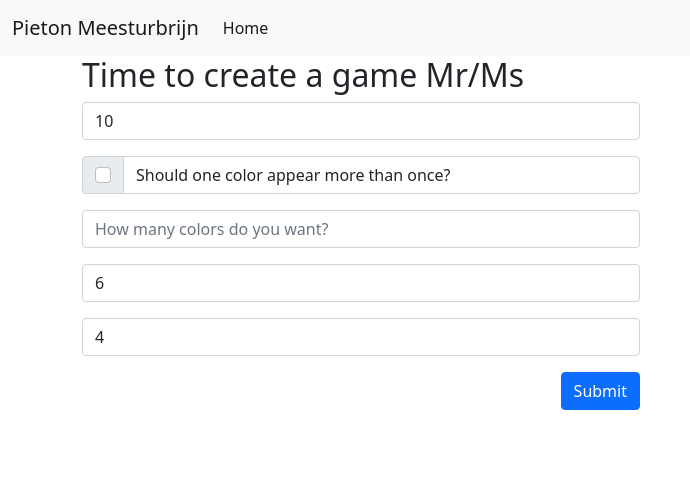
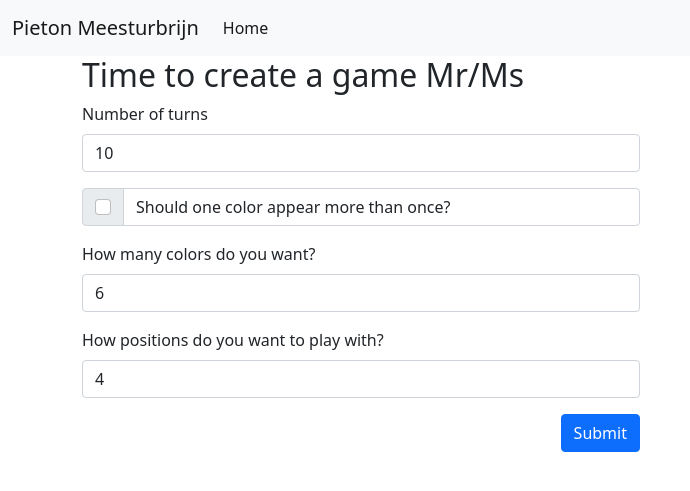
Before and after one commit to LordChunk/Python-Eindopdracht, a Flask app: page /game/create in a window 1280 px wide. Shown: the top 491 px of the page, without its empty margins (0-690 px from the left). Run offline with Flask 2, Linux system fonts and the light colour scheme.

Commit message:
Added proper labels for input fields

```diff
--- a/templates/create-game.html
+++ b/templates/create-game.html
@@ -4,8 +4,9 @@
         <h2>Time to create a game Mr/Ms {{ session['username'] }}</h2>
 
         <form action="/game/create" method="POST">
+            <div class="form-label">Number of turns</div>
             <div class="input-group mb-3">
-                <input type="number" class="form-control" name="turns" value="10" placeholder="Number of turns">
+                <input type="number" class="form-control" name="turns" value="10">
             </div>
 
             <label for="duplicate_color_checkbox" class="input-group mb-3">
@@ -15,19 +16,14 @@
                 <div class="form-control">Should one color appear more than once?</div>
             </label>
 
+            <div class="form-label">How many colors do you want?</div>
             <div class="input-group mb-3">
-                <input type="number" class="form-control" name="number_of_colors"
-                       placeholder="How many colors do you want?">
+                <input type="number" class="form-control" name="number_of_colors"  value="6">
             </div>
 
+            <div class="form-label">How positions do you want to play with?</div>
             <div class="input-group mb-3">
-                <input type="number" class="form-control" name="number_of_colors" value="6"
-                       placeholder="How many colors do you want?">
-            </div>
-
-            <div class="input-group mb-3">
-                <input type="number" class="form-control" name="number_of_positions" value="4"
-                       placeholder="How positions do you want to play with?">
+                <input type="number" class="form-control" name="number_of_positions" value="4">
             </div>
 
             <button type="submit" class="btn btn-primary float-end">Submit</button>
```
